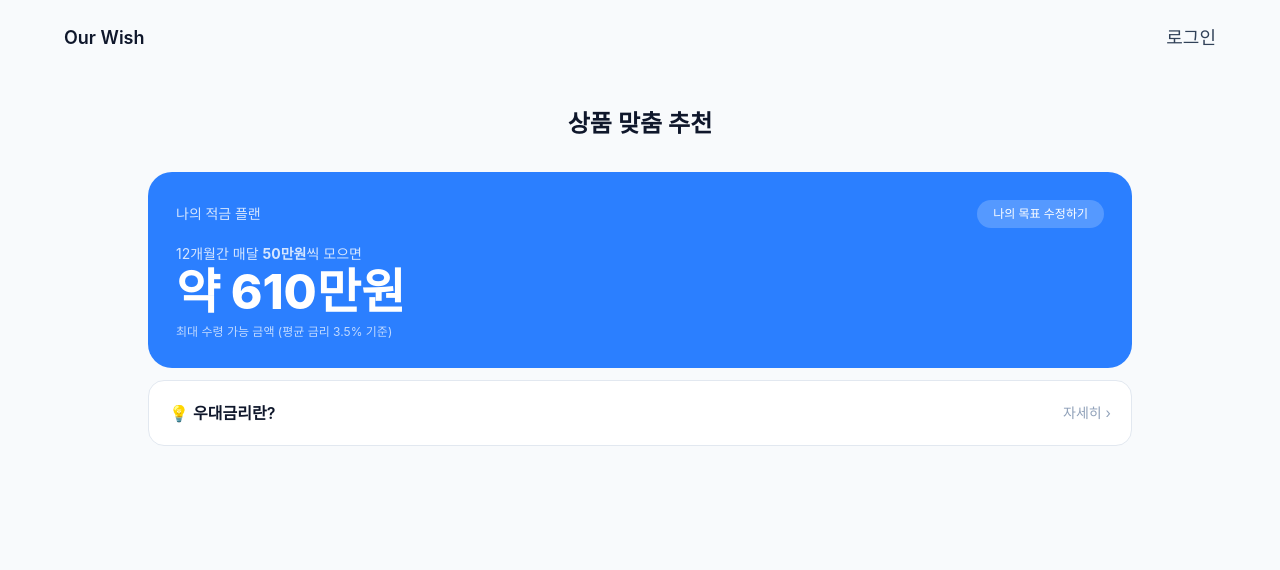
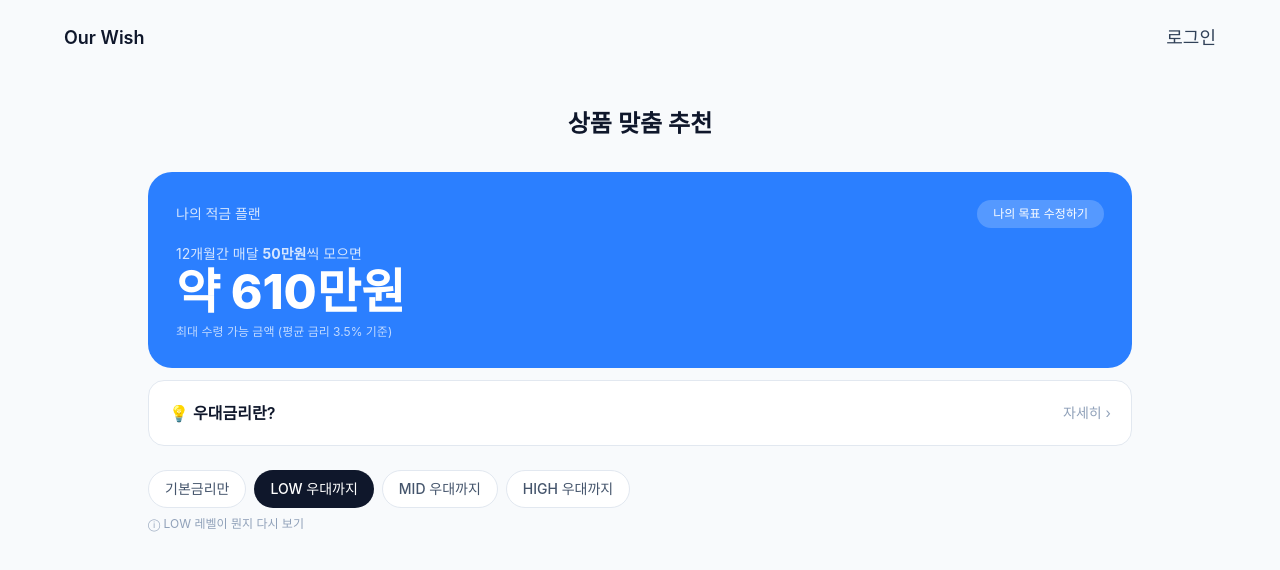
Before and after one commit to Our-Wish/ourwish, a Vue app in the folder frontend_dir/: page /recommendation in a window 1280 px wide. Shown: the top 570 px of the page. Built offline with nearby package versions, Linux system fonts and the light colour scheme; no server answers; the HTML template or start-up script is replaced by a standard one.

Commit message:
Feat: 맞춤 추천 페이지에 필터 칩 연결

```diff
--- a/frontend_dir/src/views/RecommendationView.vue
+++ b/frontend_dir/src/views/RecommendationView.vue
@@ -43,6 +43,10 @@
           </div>
         </div>
       </div>
+
+      <div class="mt-6">
+        <FilterChips v-model="selectedFilter" />
+      </div>
     </div>
   </div>
 </template>
@@ -51,10 +55,12 @@
 import { ref, computed } from 'vue'
 import { useRouter } from 'vue-router'
 import { useGoalStore } from '@/stores/goal'
+import FilterChips from '@/components/Recommendation/FilterChips.vue'
 
 const router = useRouter()
 const goalStore = useGoalStore()
 const showDetail = ref(false)
+const selectedFilter = ref<'BASE' | 'LOW' | 'MID' | 'HIGH'>('LOW')
 
 const totalAmount = computed(() => {
   const { period, monthlyAmount } = goalStore
```
